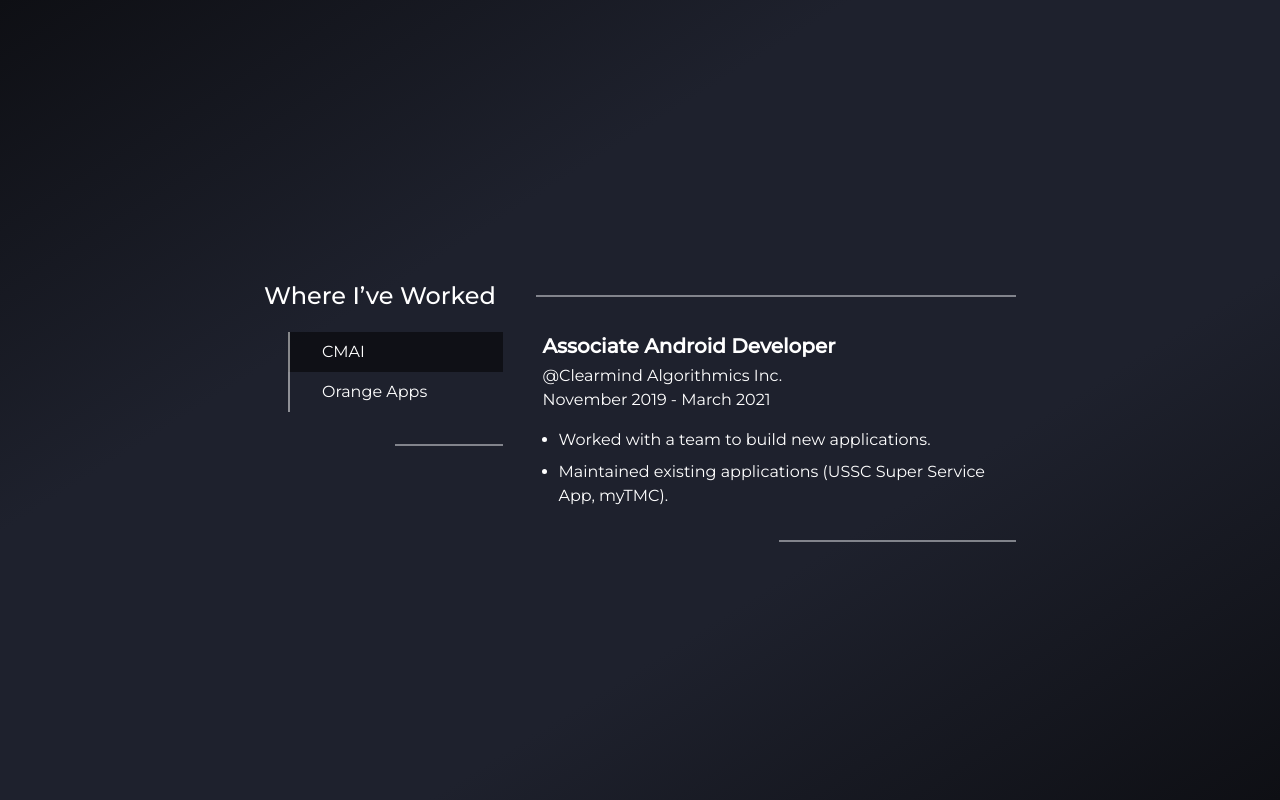
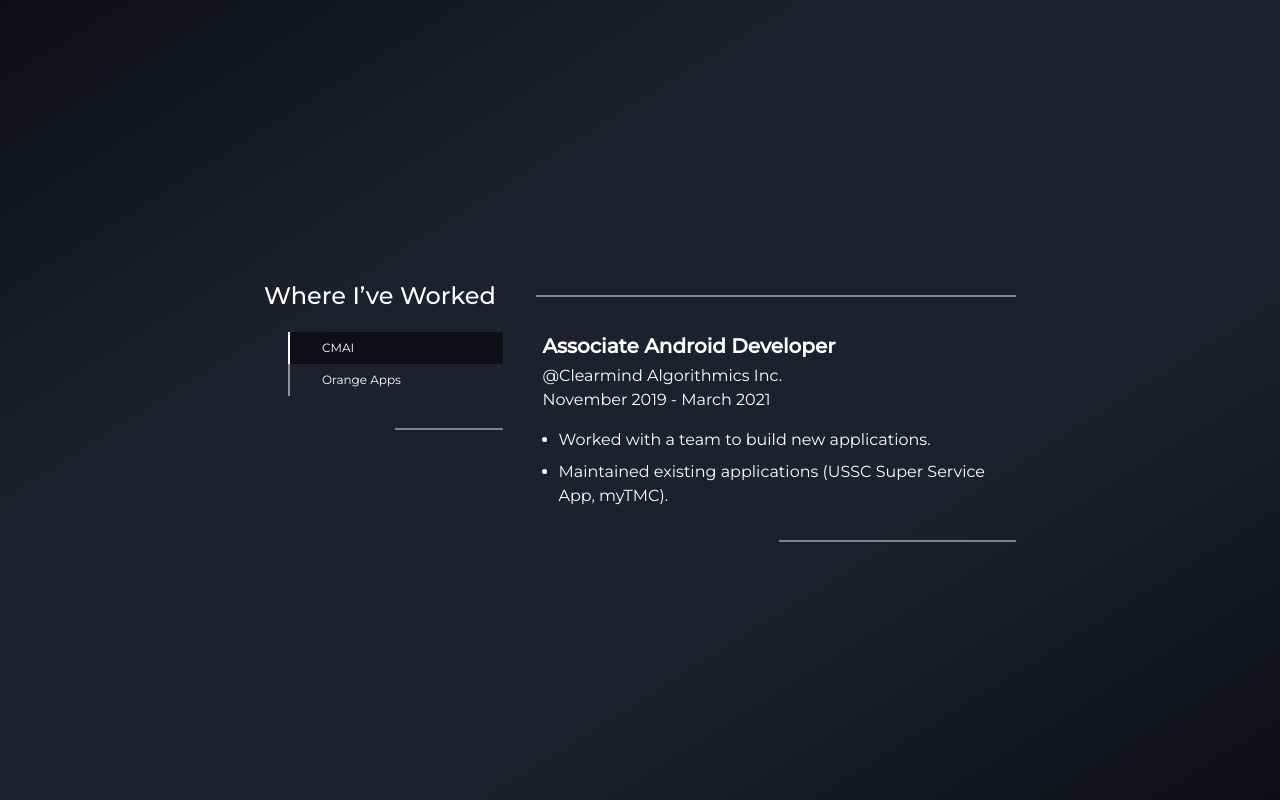
Before and after one commit to Zeaventyyy/My-Portfolio, a React (Create React App) app: page / in a window 1280 px wide. Shown: the part 1600-2400 px from the top of the page. Built offline with nearby package versions, Linux system fonts and the light colour scheme.

Commit message:
Fixed experience component

```diff
--- a/src/landingpage/experience/experience.jsx
+++ b/src/landingpage/experience/experience.jsx
@@ -7,17 +7,17 @@ function Experience() {
   return (
     <div className="h-full container mx-auto">
       <div className="flex flex-col sm:flex-row justify-center items-center h-full px-10 lg:w-[52rem] mx-auto ">
-        <section className="flex flex-col w-full text-white h-60">
+        <section className="flex flex-col w-full text-white justify-center md:justify-start md:h-60">
           <div className="flex justify-start mb-5 w-full">
             <p className="text-2xl mr-10 font-medium ">Where I’ve Worked</p>
             <p className="flex-grow border-[1px] opacity-50 self-center" />
           </div>
           <div className="flex flex-col items-center md:flex-row md:items-start w-full  ">
-            <div className="flex w-full flex-row md:flex-col items-start md:pl-6 md:mb-0 md:w-[17.25rem] mb-4">
+            <div className="flex w-full grow flex-row md:flex-col items-start md:pl-6 md:mb-0 md:w-[17.25rem] mb-4 ">
               <button
                 className={`${experience === 'cmai' ? styles.active : ''} ${
                   styles.btn
-                }`}
+                } border-r-2`}
                 type="button"
                 onClick={() => setExperience('cmai')}
               >
@@ -26,17 +26,18 @@ function Experience() {
               <button
                 className={`${
                   experience === 'orangeApps' ? styles.active : ''
-                } ${styles.btn}`}
+                } ${styles.btn} border-l-2`}
                 type="button"
                 onClick={() => setExperience('orangeApps')}
               >
                 Orange Apps
               </button>
-              <p className="hidden md:block border-[1px] opacity-50 self-end w-1/2 mt-8  " />
+
+              <span className="hidden md:block border-[1px] opacity-50 self-end w-1/2 mt-8  " />
             </div>
 
             {experience === 'cmai' ? (
-              <div className=" md:pl-10 grow animate-fade-in-down">
+              <div className="md:pl-10 animate-fade-in-down">
                 <p className="text-xl font-semibold mb-1">
                   Associate Android Developer
                 </p>
@@ -73,7 +74,7 @@ function Experience() {
                       Designed and built prototypes for company’s new projects.
                     </li>
                   </ul>
-                  <p className="border-[1px] opacity-50 self-end w-1/2 mt-8  " />
+                  <span className="border-[1px] opacity-50 self-end w-1/2 mt-8  " />
                 </div>
               </div>
             ) : null}
--- a/src/landingpage/experience/experience.module.css
+++ b/src/landingpage/experience/experience.module.css
@@ -5,7 +5,8 @@
     md:border-b-0
     focus:border-b-2
     md:focus:border-b-0
-    focus:border-white
+    focus:border-b-white
+    md:focus:border-white/50
     md:border-l-2 border-white/50
   active:transition
   active:duration-500
@@ -14,11 +15,14 @@
   px-8
   py-2
   w-full
-  h-full
+  md:h-full
+  h-14
   text-center
-  md:text-left;
+  md:text-left
+  md:border-x-0
+  text-xs;
 }
 
 .btn.active {
-  @apply bg-black/50 md:border-l-2 focus:bg-black/50 md:focus:border-l-2 md:focus:border-white;
+  @apply bg-black/50 md:border-l-2 md:border-l-white focus:bg-black/50 md:focus:border-l-2 md:focus:border-white;
 }
```
